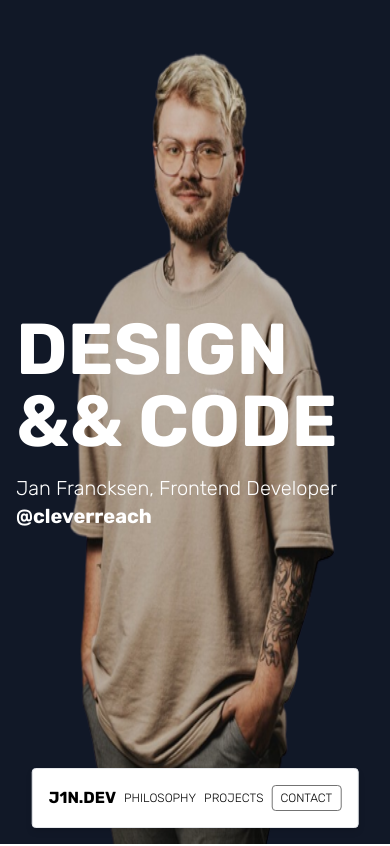
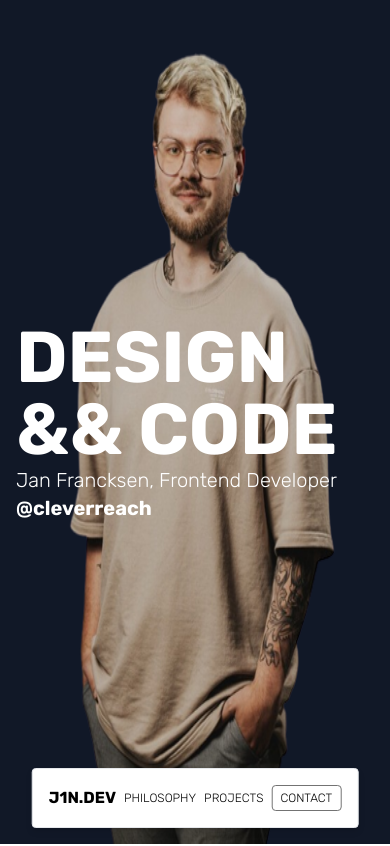
Before and after one commit to JanFrancksen/j1n, a Next.js app: page / in a window 390 px wide. Shown: the top 846 px of the page. Built offline with nearby package versions, Linux system fonts and the light colour scheme.

Commit message:
fix(mobile): fix hero layout

```diff
--- a/components/hero.tsx
+++ b/components/hero.tsx
@@ -4,10 +4,10 @@ import me from '@/public/me.png';
 const Hero = () => {
   return (
     <section
-      className="xl:w-5/6 mx-auto h-screen flex items-center justify-center relative"
+      className="xl:w-5/6 max-xl:p-4 mx-auto h-screen flex items-center justify-center relative"
       id="home"
     >
-      <div className="flex flex-col gap-y-4 w-fit max-sm:p-4">
+      <div className="w-fit mr-auto">
         <h1 className="text-7xl sm:text-9xl font-bold uppercase">
           Design
           <br />
```
